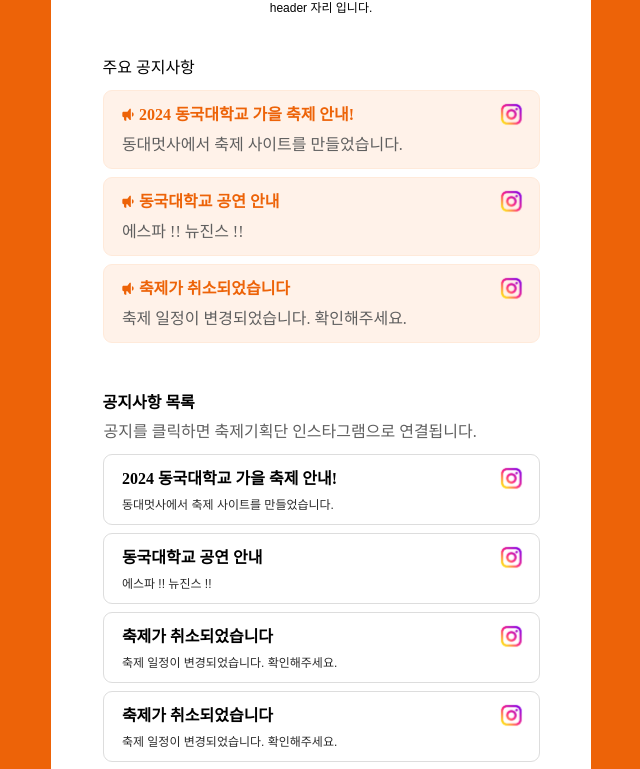
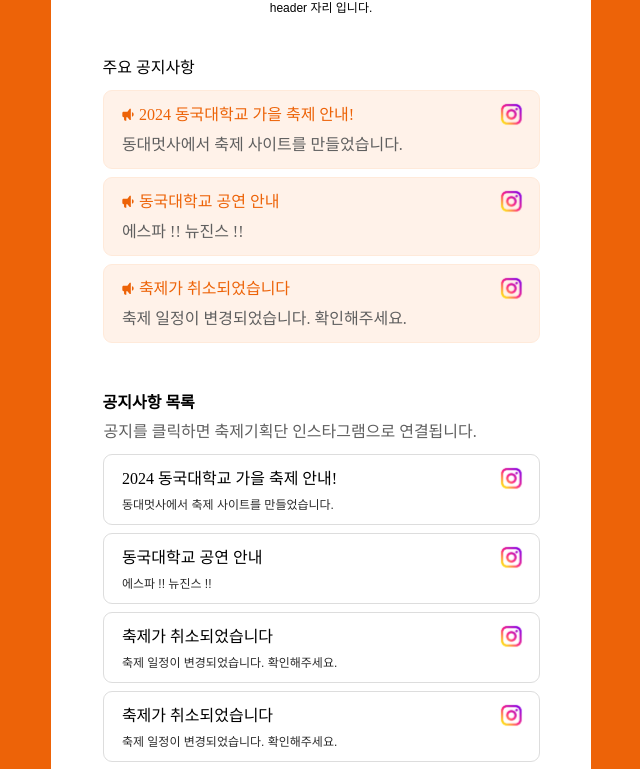
Before and after one commit to LikeLion-at-DGU/2024_fall_festival_front, a React (Vite) app: page /notice in a window 1280 px wide. Shown: the top 769 px of the page, without its empty margins (319-959 px from the left). Built offline with nearby package versions, Linux system fonts and the light colour scheme; a web font is replaced by a local one.

Commit message:
fix insta icon replace svg & font weight fix

```diff
--- a/src/components/notice/MainNotice/itemstyle.js
+++ b/src/components/notice/MainNotice/itemstyle.js
@@ -14,7 +14,7 @@ export const MainTitle = styled.div`
     width: 95%;
     font-size: 1rem;
     ${({ theme }) => theme.fonts.AppleSDGothicNeoB00};
-    font-weight: bold;
+    font-weight: 400;
     color: #000;
     margin-bottom: 10px;
 `;
@@ -40,7 +40,7 @@ export const BoxTitle = styled.div`
     align-items: center;
     font-size: 14px;
     ${({ theme }) => theme.fonts.AppleSDGothicNeoB00};
-    font-weight: 600;
+    font-weight: 400;
     color: #ED6308;
     gap: 5px;
     img {
@@ -53,7 +53,7 @@ export const BoxContent = styled.div`
     font-size: 12px;
     color: #5F5F5F;
     ${({ theme }) => theme.fonts.AppleSDGothicNeoB00};
-    font-weight: 500;
+    font-weight: 400;
 `;
 
 export const InstaIcon = styled.div`
--- a/src/components/notice/NoticeList/ListBoxStyle.js
+++ b/src/components/notice/NoticeList/ListBoxStyle.js
@@ -54,7 +54,7 @@ export const BoxTitle = styled.div`
     font-size: 14px;
     ${({ theme }) => theme.fonts.AppleSDGothicNeoB00};
     color: #000;
-    font-weight: 600;
+    font-weight: 400;
 `;
 
 export const BoxContent = styled.div`
```
